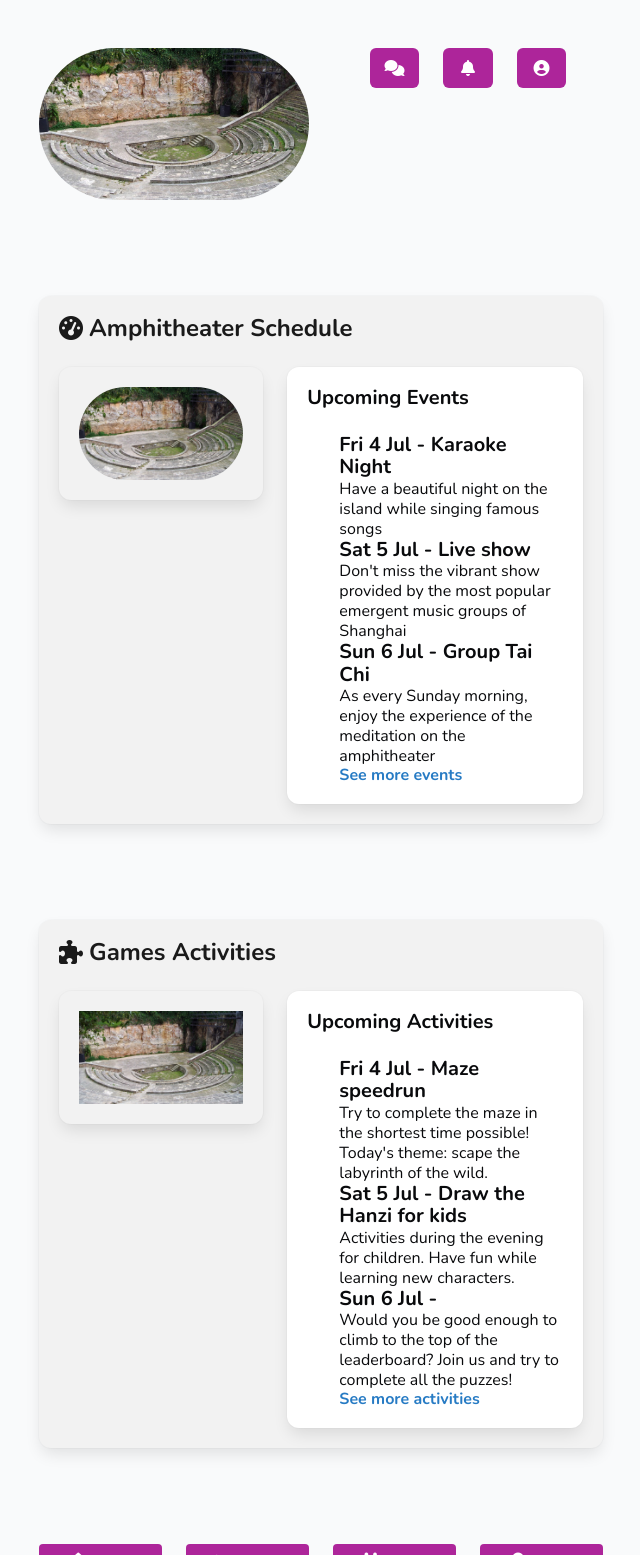
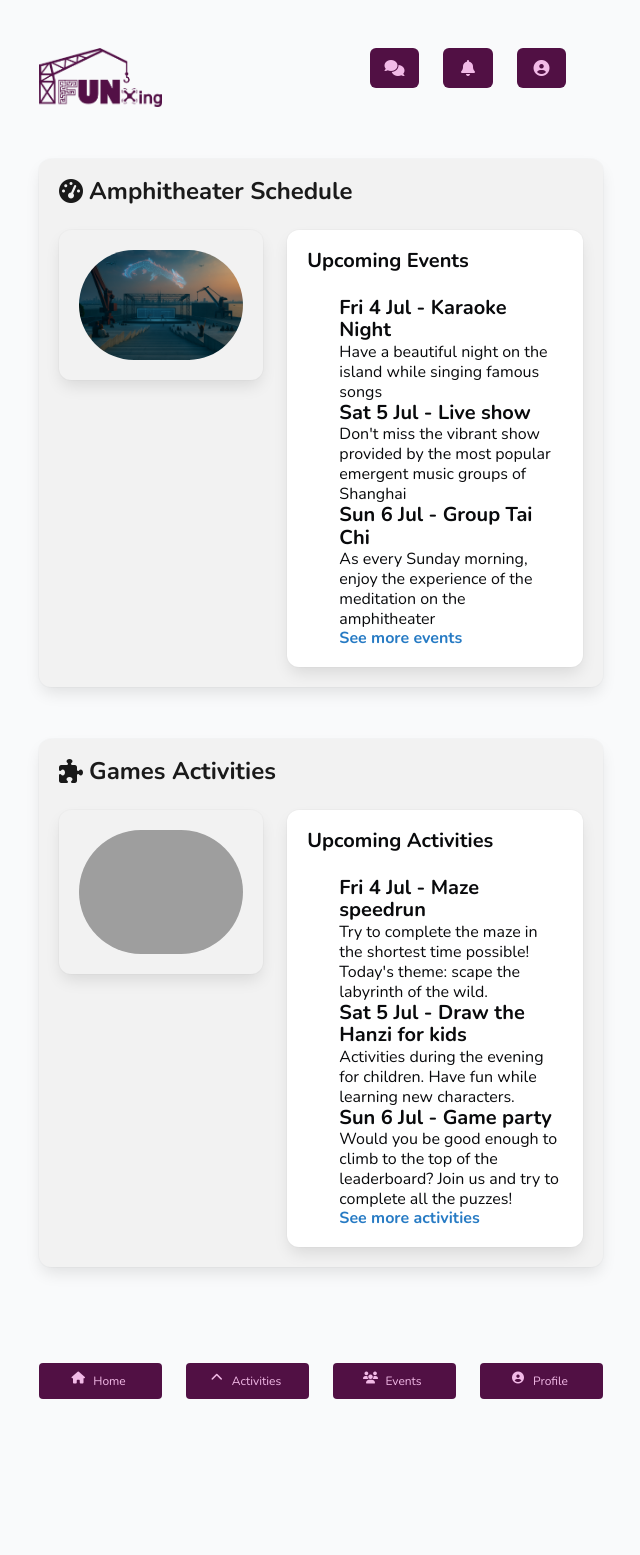
Before and after one commit to abeldonate/funxing-web, a Flask app: page /events in a window 1280 px wide. Shown: the top 1555 px of the page, without its empty margins (319-959 px from the left). After the commit the page ends 1399 px from the top, so only its background shows below. Run offline with Flask 3, Linux system fonts and the light colour scheme; grey boxes are pictures that could not be loaded.

Commit message:
last version

```diff
--- a/custom.scss
+++ b/custom.scss
@@ -1,5 +1,4 @@
-$purple: #AD259B;
-$pink: #fa7c91;
+$purple: #531046;
 $brown: #757763;
 
 $beige-light: #d0d1cd;
--- a/src/templates/base.html
+++ b/src/templates/base.html
@@ -11,20 +11,22 @@
 <body class="{% block body_class %}has-background-white-bis{% endblock %}">
 
     <!--Header-->
-    <section class="section">
+    <section class="section pb-1">
         <div class="container">
             <div class="columns is-centered">
                 <div class="column is-half-desktop is-three-quarters-tablet is-full-mobile">
 
                     <div class="columns is-mobile is-multiline">
 
-                        <div class="column is-half-desktop is-half-mobile is-5-tablet">
+                        <div class="column is-3-desktop is-4-mobile is-3-tablet">
                             <a href="/maze" class="is-block">
                                 <figure class="image is-fullwidth">
-                                    <img src="{{ url_for('static', filename='amphitheater.jpg') }}" alt="Play Today"
-                                        class="is-rounded">
+                                    <img src="{{ url_for('static', filename='logo.png') }}" alt="Play Today">
                                 </figure>
                             </a>
+                        </div>
+
+                        <div class="column is-3-desktop is-2-mobile is-3-tablet">
                         </div>
 
                         <!-- Buttons -->
--- a/src/templates/events.html
+++ b/src/templates/events.html
@@ -22,9 +22,9 @@
 
             <div class="column is-full-mobile is-5-tablet">
               <div class="box has-background-info">
-                <a href="/maze" class="is-block">
+                <a class="is-block">
                   <figure class="image is-fullwidth">
-                    <img src="{{ url_for('static', filename='amphitheater.jpg') }}" alt="Play Today" class="is-rounded">
+                    <img src="{{ url_for('static', filename='amphitheater_futuristic.png') }}" alt="Play Today" class="is-rounded">
                   </figure>
                 </a>
               </div>
@@ -66,7 +66,7 @@
 
 
 <!-- Games schedule -->
-<section class="section">
+<section class="section pt-1">
   <div class="container">
     <div class="columns is-centered">
       <div class="column is-half-desktop is-three-quarters-tablet is-full-mobile">
@@ -85,9 +85,9 @@
 
             <div class="column is-full-mobile is-5-tablet">
               <div class="box has-background-info">
-                <a href="/maze" class="is-block">
+                <a class="is-block">
                   <figure class="image is-fullwidth">
-                    <img src="{{ url_for('static', filename='amphitheater.jpg') }}" alt="Play Today">
+                    <img src="{{ url_for('static', filename='logic_games.png') }}" alt="Play Today" class="is-rounded">
                   </figure>
                 </a>
               </div>
@@ -109,7 +109,7 @@
                     <p class="subtitle is-6 has-text-black">Activities during the evening for children. Have fun while
                       learning new characters.</p>
 
-                    <p class="title is-5 has-text-black">Sun 6 Jul - </p>
+                    <p class="title is-5 has-text-black">Sun 6 Jul - Game party</p>
                     <p class="subtitle is-6 has-text-black"> Would you be good enough to climb to the top of the
                       leaderboard? Join us and try to complete all the puzzes!
                     </p>
--- a/src/templates/home.html
+++ b/src/templates/home.html
@@ -142,7 +142,7 @@
 
 
 <!-- Now I want a section with posts. Each post should contain a logo, a title and a message-->
-<section class="section">
+<section class="section pt-2">
   <div class="container">
     <div class="columns is-centered">
       <div class="column is-half-desktop is-three-quarters-tablet is-full-mobile">
```
Also changed, not shown: src/templates/activities.html (+13 -3 lines), src/templates/maze.html (+7 -18 lines), src/static/amphitheater3.png (added), src/static/amphitheater_futuristic.png (added), src/static/css/custom.css, src/static/logo.png (added), 3 other files.
